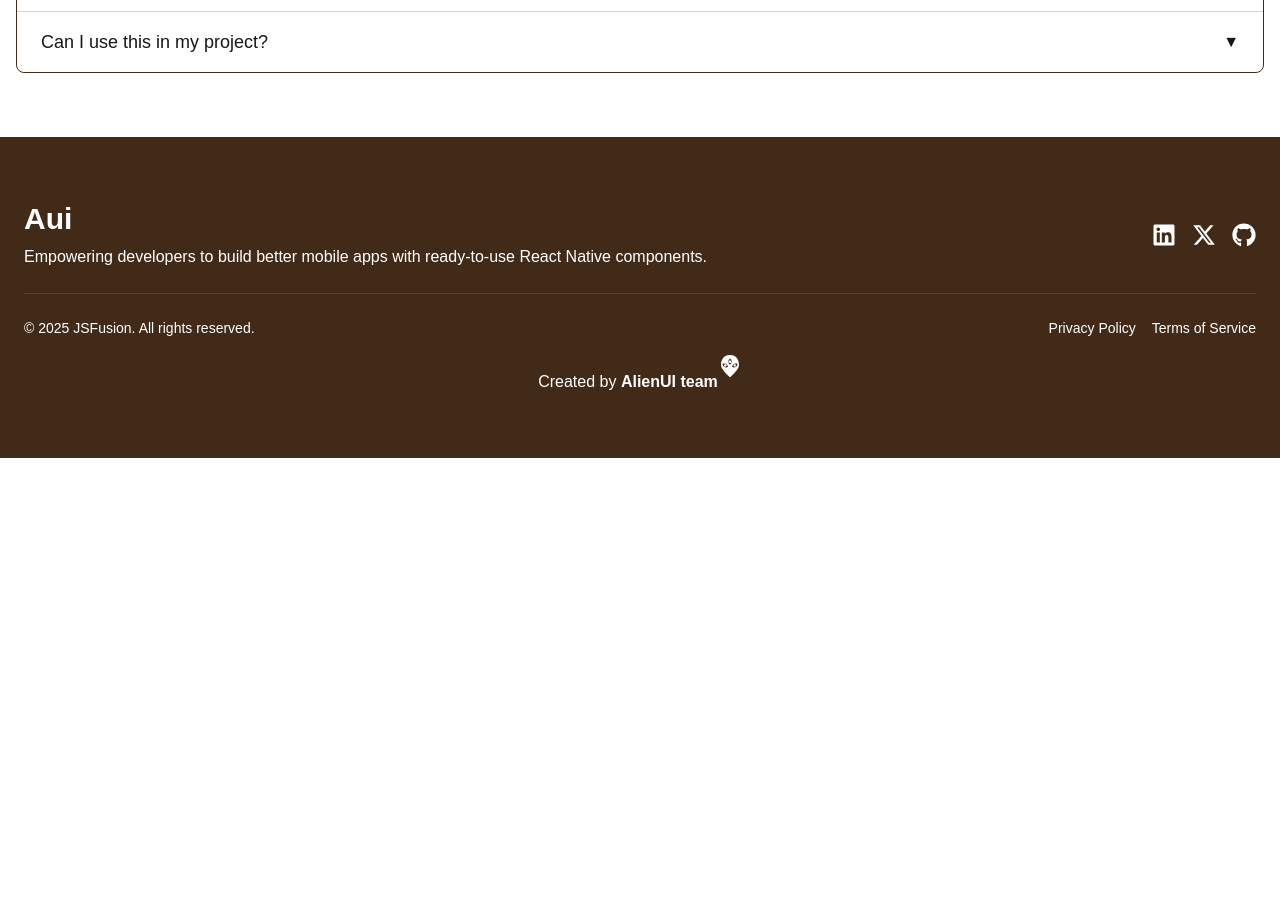
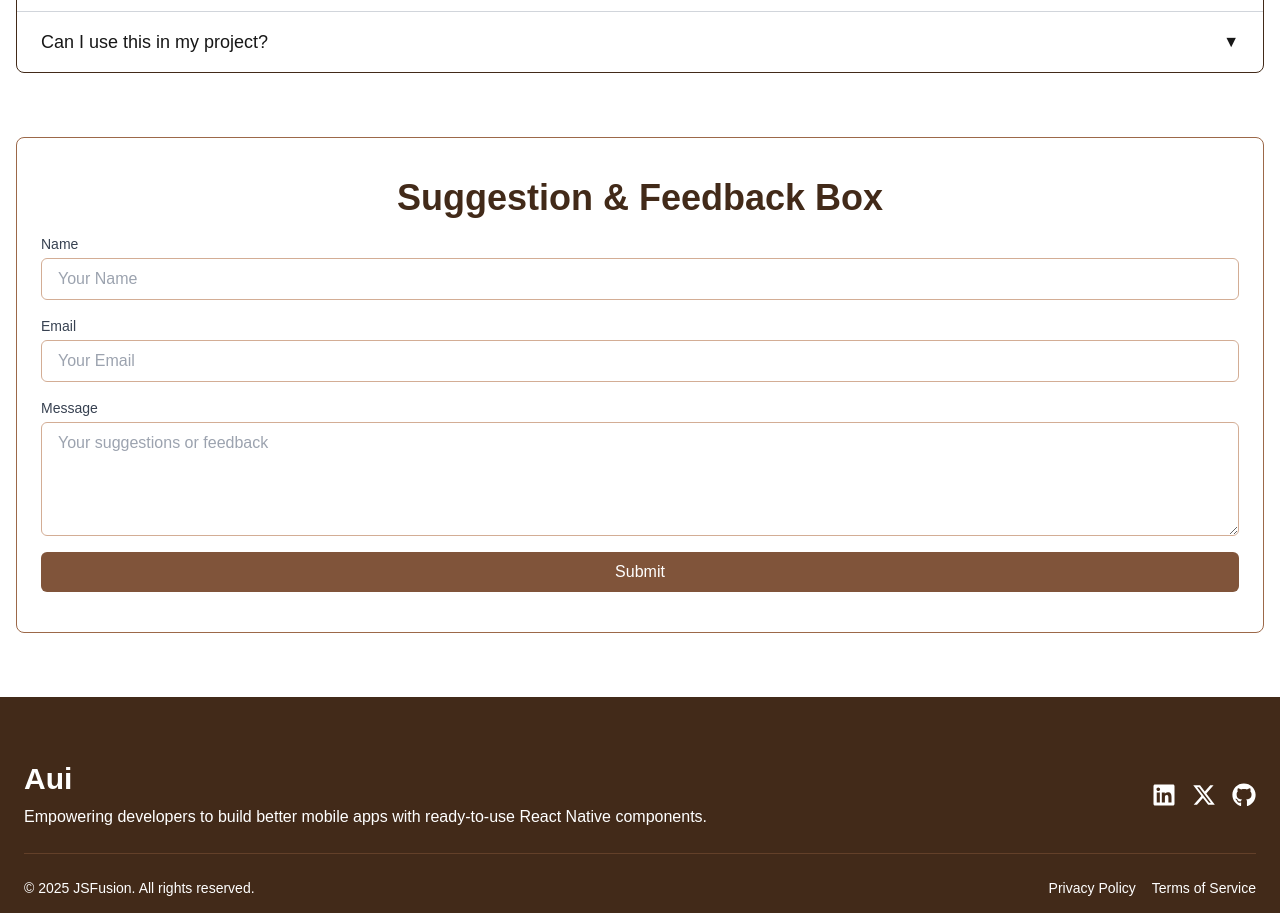
Before and after one commit to AlienUI-Org/AlienUI, a Next.js app in the folder next-ui/: page / in a window 1280 px wide. Shown: the part 2320-3233 px from the top of the page. Before the commit the page ends 2778 px from the top, so only its background shows below. Built offline with nearby package versions, Linux system fonts and the light colour scheme.

Commit message:
feat: add Suggestion component to Home page for enhanced user engagement

```diff
--- a/next-ui/app/page.tsx
+++ b/next-ui/app/page.tsx
@@ -3,6 +3,7 @@
 import NewsLetter from "@/components/NewsLetter";
 import FaQ from "@/components/FaQ";
 import Inspiration from "@/components/Inspiration";
+import Suggestion from "@/components/Suggestion";
 
 export default function Home() {
   return (
@@ -12,6 +13,7 @@
       <Inspiration />
       <NewsLetter />
       <FaQ />
+      <Suggestion />
     </section>
   );
 }
```
